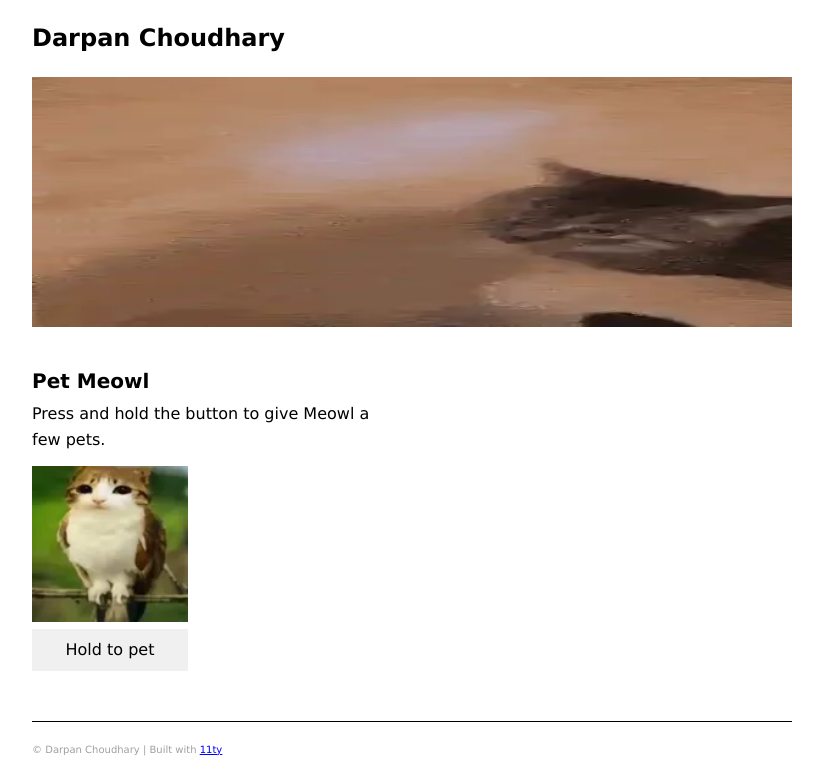
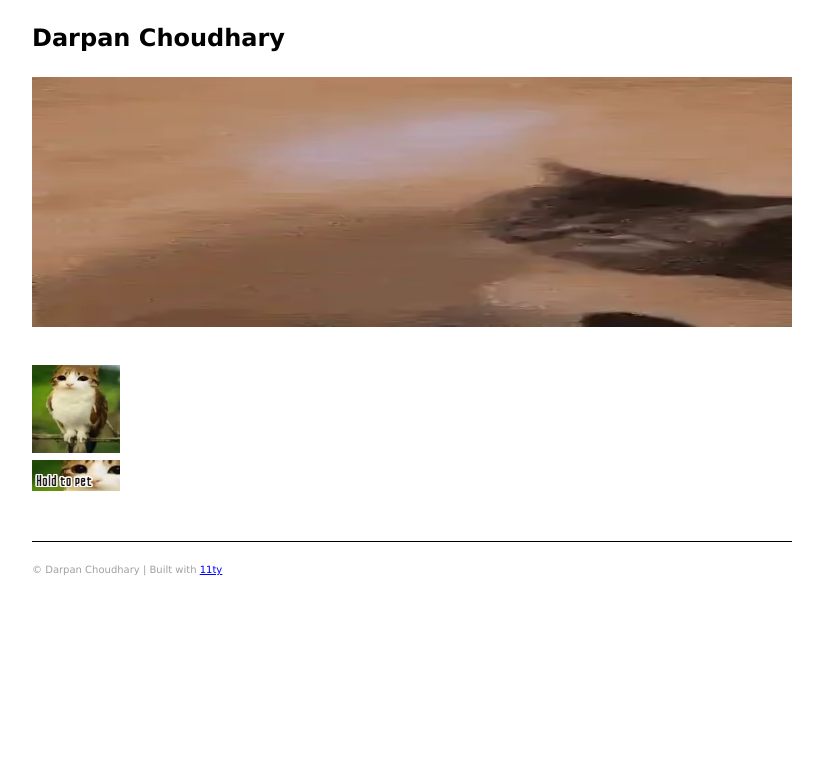
Before and after one commit to FusRoDah09/my-website, an Eleventy site: page src/index.md in a window 1280 px wide. Shown: the part 72-850 px from the top of the page, without its empty margins (228-1051 px from the left). After the commit the page ends 800 px from the top, so only its background shows below. Built offline with nearby package versions, Linux system fonts and the light colour scheme; Eleventy itself is replaced by a stand-in of ours; files that its build step writes are made by us from their sources.

Commit message:
Use compact retro Meowl pet button

```diff
--- a/src/css/home.css
+++ b/src/css/home.css
@@ -1,22 +1,5 @@
 .meowl-pet {
-    display: flex;
-    flex-direction: column;
-    align-items: flex-start;
-    gap: 14px;
     margin: 30px 0 10px;
-    text-align: left;
-}
-
-.meowl-pet__intro {
-    max-width: 360px;
-}
-
-.meowl-pet__intro h2 {
-    margin: 0 0 4px;
-}
-
-.meowl-pet__intro p {
-    margin: 0;
 }
 
 .meowl-pet__stage {
@@ -27,25 +10,24 @@
 
 .meowl-pet__image {
     display: block;
-    width: 156px;
-    height: 156px;
+    width: 88px;
+    height: 88px;
     margin: 0;
     object-fit: cover;
     object-position: center;
-    image-rendering: auto;
     user-select: none;
     -webkit-user-drag: none;
 }
 
 .meowl-pet__button {
-    width: 156px;
-    padding: 8px 14px;
+    width: 88px;
+    height: 31px;
+    padding: 0;
     border: 0;
     border-radius: 0;
-    background: #f0f0f0;
-    color: #000;
+    background: url("/images/hold-to-pet-reference.webp") center / 88px 31px no-repeat;
+    color: transparent;
     font: inherit;
-    font-weight: normal;
     white-space: nowrap;
     cursor: pointer;
     outline: none;
@@ -57,13 +39,12 @@
 
 .meowl-pet__button:hover,
 .meowl-pet__button:focus-visible {
-    background: #e2e2e2;
+    filter: brightness(1.08);
 }
 
 .meowl-pet__button.is-petting {
     transform: translateY(1px);
-    background: #d8d8d8;
-    outline: none;
+    filter: brightness(.92);
 }
 
 .meowl-pet__status {
@@ -80,7 +61,6 @@
 
 @media (max-width: 560px) {
     .meowl-pet {
-        gap: 10px;
         margin-top: 22px;
     }
 }
--- a/src/index.md
+++ b/src/index.md
@@ -7,12 +7,7 @@ pageStyles: /css/home.css
 # Darpan Choudhary
 <img src="/images/cat-hb.webp" width="100%" height="250" alt="Cat banner" fetchpriority="high" decoding="async"/>
 
-<section class="meowl-pet" aria-labelledby="meowl-pet-title">
-  <div class="meowl-pet__intro">
-    <h2 id="meowl-pet-title">Pet Meowl</h2>
-    <p>Press and hold the button to give Meowl a few pets.</p>
-  </div>
-
+<section class="meowl-pet" aria-label="Pet Meowl">
   <div class="meowl-pet__stage">
     <img
       id="meowl-image"
@@ -20,8 +15,8 @@ pageStyles: /css/home.css
       src="/images/meowl-rest.webp"
       data-rest-src="/images/meowl-rest.webp"
       data-petting-src="/images/meowl-petting.webp"
-      width="156"
-      height="156"
+      width="88"
+      height="88"
       alt="Meowl perched on a branch"
       decoding="async"
       draggable="false"
```
Also changed, not shown: src/images/hold-to-pet-reference.webp (added).
